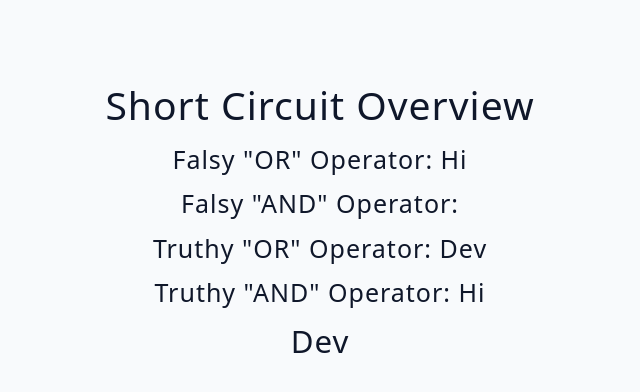
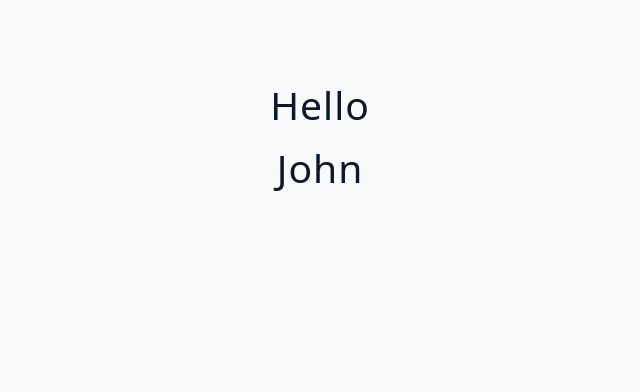
Before and after one commit to DevEljah/advanced-react, a React (Vite) app: page / in a window 1280 px wide. Shown: the top 392 px of the page, without its empty margins (320-960 px from the left). Built offline with nearby package versions, Linux system fonts and the light colour scheme.

Commit message:
short-circuit-example

```diff
--- a/src/App.jsx
+++ b/src/App.jsx
@@ -1,6 +1,6 @@
 // import Starter from "./tutorial/02-useEffect/starter/04-fetch-data";
 // import Starter from "./tutorial/03-conditional-rendering/starter/01-multiple-returns-basics";
-import Starter from "./tutorial/03-conditional-rendering/starter/04-short-circuit-overview";
+import Starter from "./tutorial/03-conditional-rendering/starter/05-short-circuit-examples";
 import Final from "./tutorial/03-conditional-rendering/final/02-multiple-returns-fetch-data";
 
 function App() {
--- a/src/tutorial/03-conditional-rendering/starter/05-short-circuit-examples.jsx
+++ b/src/tutorial/03-conditional-rendering/starter/05-short-circuit-examples.jsx
@@ -1,14 +1,36 @@
-import { useState } from 'react';
+import { useState } from "react";
 
 const ShortCircuitExamples = () => {
   // falsy
-  const [text, setText] = useState('');
+  const [text, setText] = useState(false);
   // truthy
-  const [name, setName] = useState('susan');
-  const [user, setUser] = useState({ name: 'john' });
+  const [name, setName] = useState("susan");
+  const [user, setUser] = useState({ name: "john" });
   const [isEditing, setIsEditing] = useState(false);
 
-  return <h2>short circuit - examples</h2>;
+  return (
+    <div>
+      <h2> {text || "Hello"} </h2>
+      {text && (
+        <div>
+          <h2>Hi</h2>
+          <h2>{name}</h2>
+        </div>
+      )}
+      {/*  <button style={{ padding: "10px" }} onClick={() => setText(true)}>
+        +
+      </button> */}
+      {user && <SomeComponent name={user.name} />}
+    </div>
+  );
+};
+
+const SomeComponent = ({ name }) => {
+  return (
+    <div>
+      <h2> {name} </h2>
+    </div>
+  );
 };
 
 export default ShortCircuitExamples;
```
